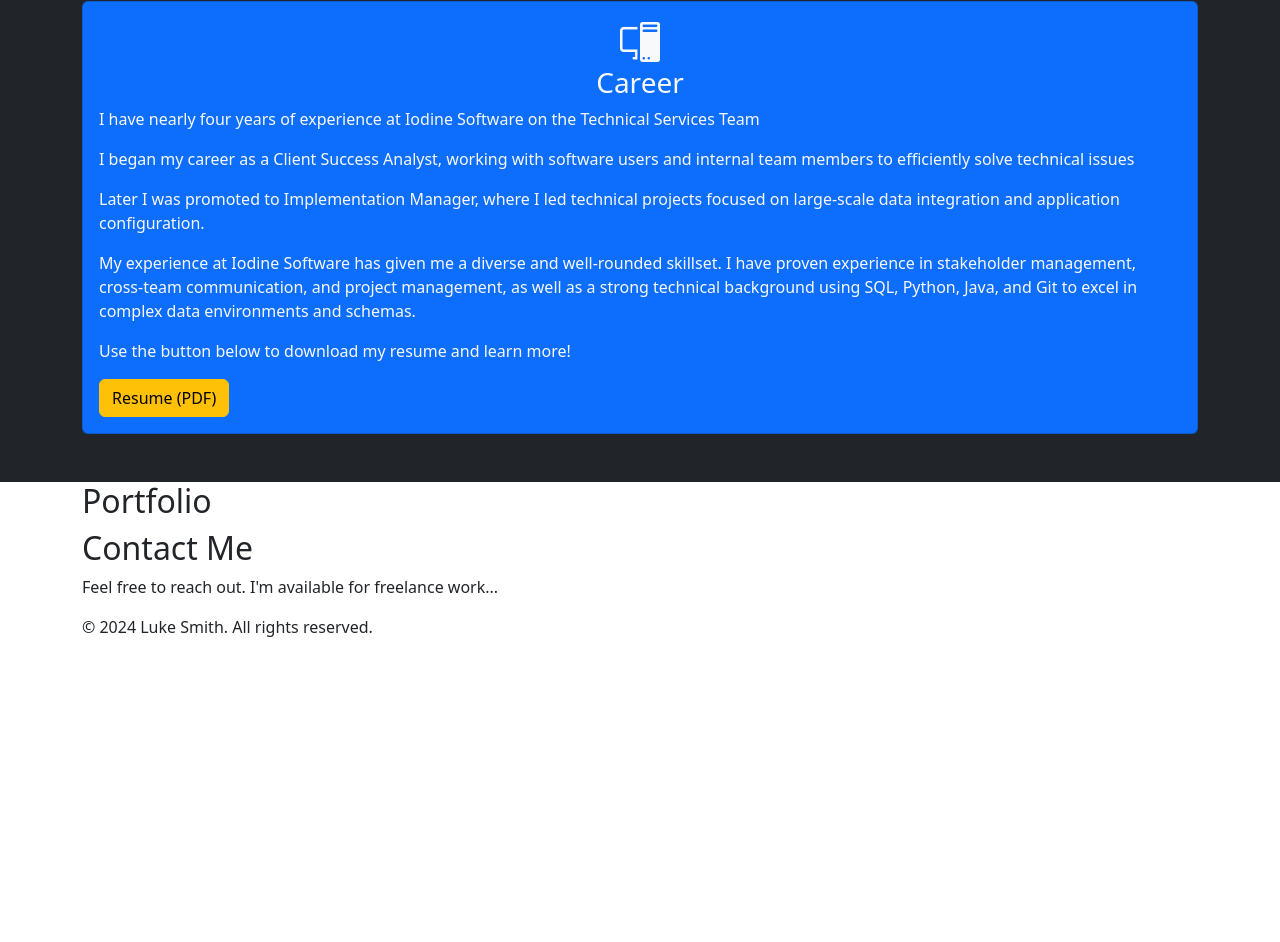
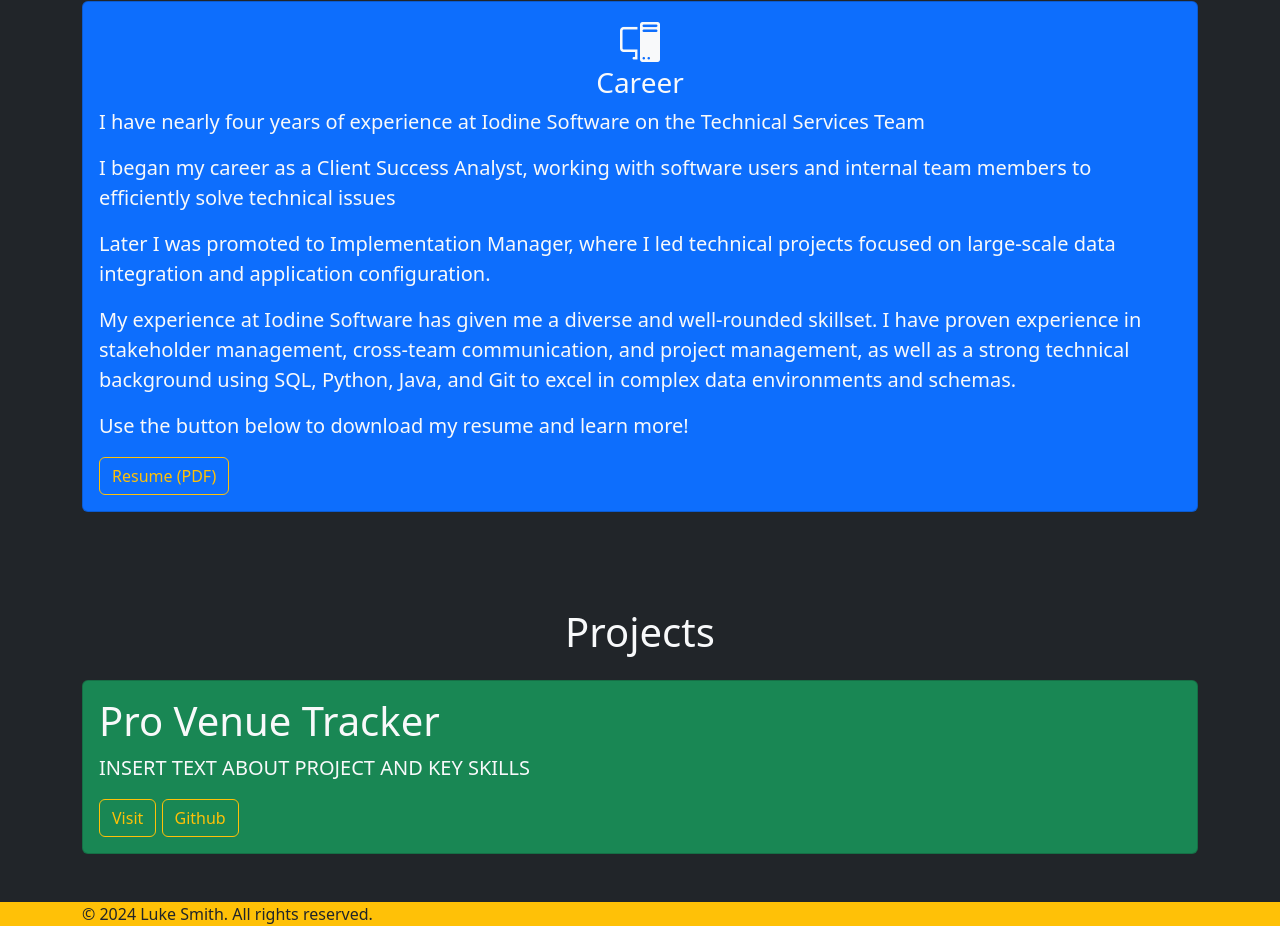
Before and after one commit to lucasjfsmith/personal-website, a plain HTML site: page index.html in a window 1280 px wide. Shown: the part 823-1765 px from the top of the page. Before the commit the page ends 1478 px from the top, so only its background shows below. Drawn offline with nearby package versions, Linux system fonts and the light colour scheme.

Commit message:
start projects section

```diff
--- a/index.html
+++ b/index.html
@@ -43,11 +43,6 @@
                     Welcome to my personal website! I am a passionate data and IT professional
                     with years of technical services, implementation, and project management
                     experience.<br><br>
-                    <!--
-                        I'm deeply interested in data science and analytics and have gained
-                    a certificate in Data Analytics and Visualization from the the University of
-                    Texas at Austin as well as a specialization in Machine Learning from DeepLearning.AI.<br>
-                    -->
                     I've created this website using HTML, CSS, and Bootstrap to showcase my skills, experience, and projects.
                     I hope you enjoy!
                 </p>
@@ -57,8 +52,8 @@
 
     <!-- About Section -->
     <section class="p-5 text-center bg-dark text-light" id="about">
-        <h1 class="mb-4">About Me</h1>
         <div class="container">
+            <h1 class="mb-4">About Me</h1>
             <div class="row text-center g-3">
                 <div class="col-md">
                     <div class="card bg-primary text-light">
@@ -114,7 +109,7 @@
                         <div class="card-body">
                             <i class="h1 bi bi-pc-display"></i>
                             <h3 class="card-title">Career</h3>
-                            <div class="card-text text-start ">
+                            <div class="card-text text-start lead">
                                 <p>
                                     I have nearly four years of experience at Iodine Software on the Technical Services Team
                                 </p>
@@ -134,44 +129,42 @@
                                 <p>
                                     Use the button below to download my resume and learn more!
                                 </p>
-                                <a href="Resources/luke_smith_resume.pdf" class="btn btn-warning" target="_blank">Resume (PDF)</a>
+                                <a href="Resources/luke_smith_resume.pdf" class="btn btn-outline-warning" target="_blank">Resume (PDF)</a>
                             </div>
                         </div>
                     </div>
                 </div>
             </div>
-
-
-
         </div>
     </section>
 
     <!-- Projects Section -->
-    <section id="projects">
+    <section class="p-5 text-center bg-dark text-light" id="projects">
         <div class="container">
-
-        </div>
-    </section>
-
-    <!-- Skills Section -->
-    <section id="skills">
-        <div class="container">
-            <h2>Portfolio</h2>
-            <!-- Add portfolio items, such as images and project descriptions -->
-        </div>
-    </section>
-
-    <!-- Contact Section -->
-    <section id="contact">
-        <div class="container">
-            <h2>Contact Me</h2>
-            <p>Feel free to reach out. I'm available for freelance work...</p>
-            <!-- Add a contact form or contact information as needed -->
+            <h1 class="mb-4">Projects</h1>
+            <div class="row text-center">
+                <div class="col">
+                    <div class="card bg-success">
+                        <div class="card-body text-start text-light lead">
+                            <div class="card-title h1">Pro Venue Tracker</div>
+                            <div class="card-text">
+                                <p>INSERT TEXT ABOUT PROJECT AND KEY SKILLS</p>
+                            </div>
+                            <a href="https://pro-venue-tracker.onrender.com/" class="btn btn-outline-warning" target="_blank">
+                                Visit
+                            </a>
+                            <a href="https://github.com/lucasjfsmith/pro-venue-tracker" class="btn btn-outline-warning"  target="_blank">
+                                Github
+                            </a>
+                        </div>
+                    </div>
+                </div>
+            </div>
         </div>
     </section>
 
     <!-- Footer Section -->
-    <footer>
+    <footer class="bg-warning text-dark">
         <div class="container">
             <p>&copy; 2024 Luke Smith. All rights reserved.</p>
         </div>
```
